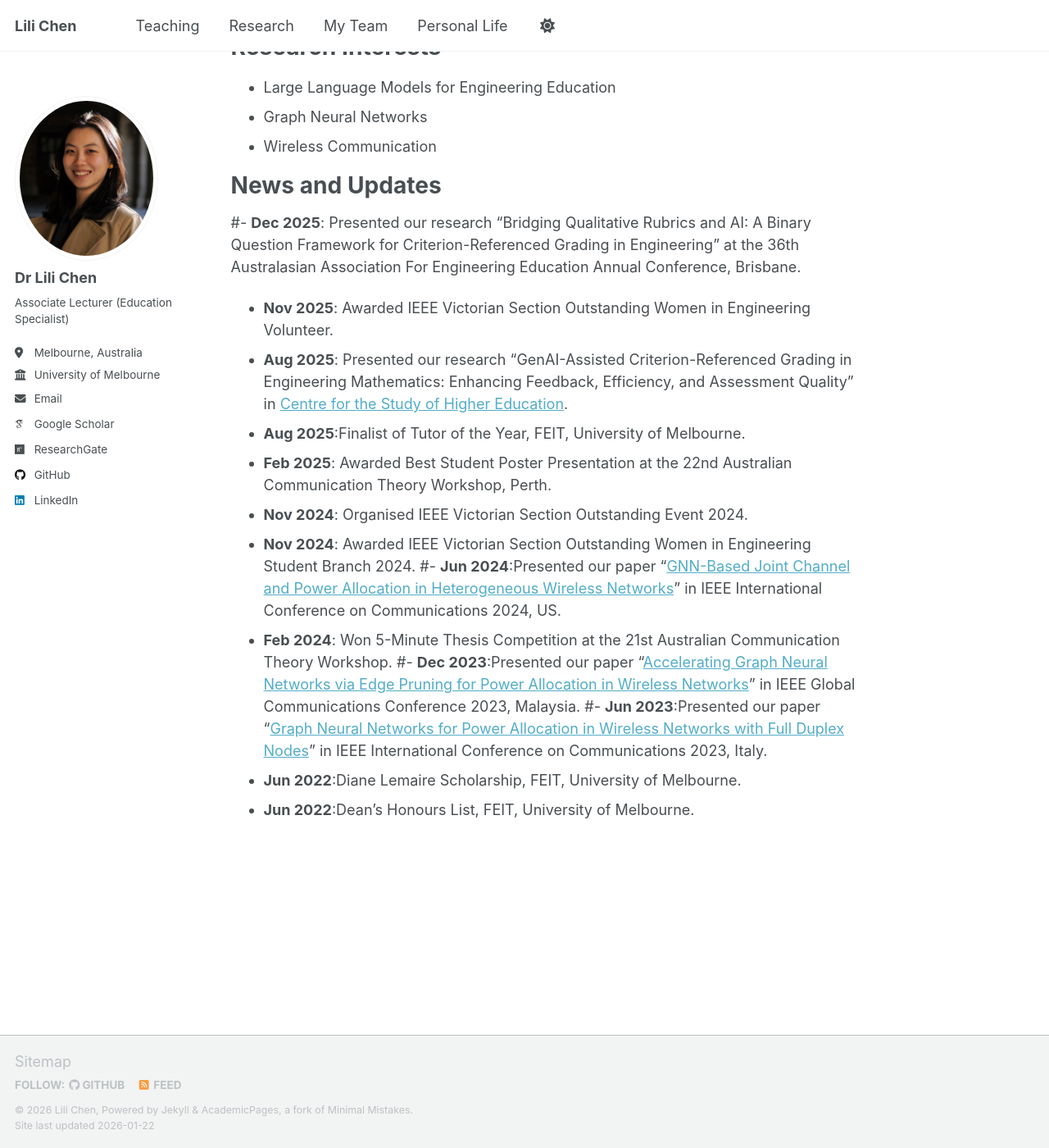
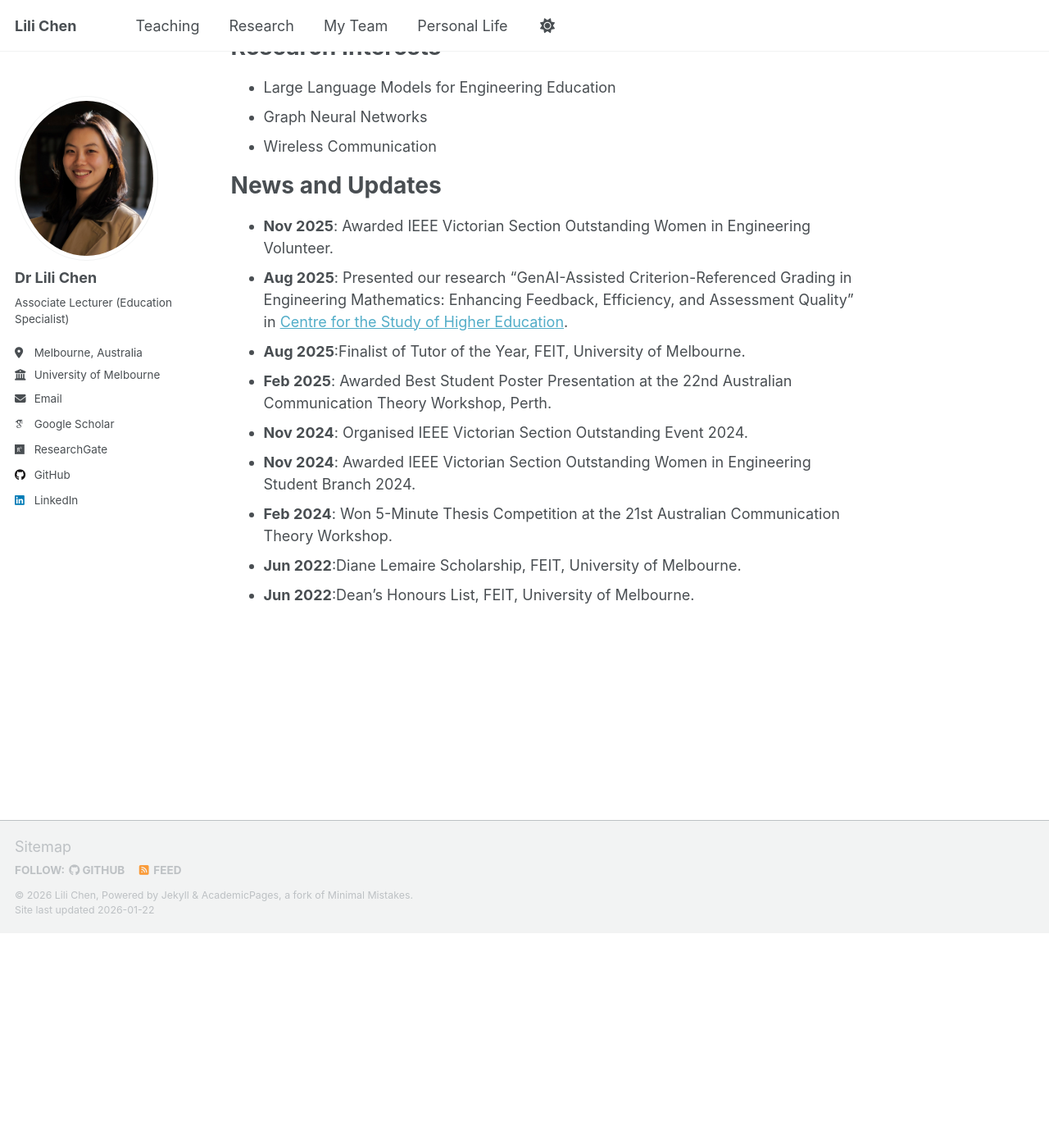
Before and after one commit to LilixChen/lilichen.github.io, a Jekyll site: the page built from _pages/about.md, in a window 1280 px wide and 1400 px high, scrolled down 579 px. Shown: the whole window at 82% size. Built offline with Jekyll 4.4.1, drawn with Linux system fonts in a browser that asks for light colours; some web fonts are replaced; a script that is not in the unit is left out; after the commit the page ends 1717 px from its top, so only the background shows below that.

Commit message:
Update about.md

```diff
--- a/_pages/about.md
+++ b/_pages/about.md
@@ -21,16 +21,12 @@ Research Interests
 
 News and Updates
 ======
-#- **Dec 2025**: Presented our research "Bridging Qualitative Rubrics and AI: A Binary Question Framework for Criterion-Referenced Grading in Engineering" at the 36th Australasian Association For Engineering Education Annual Conference, Brisbane.
 - **Nov 2025**: Awarded IEEE Victorian Section Outstanding Women in Engineering Volunteer.
 - **Aug 2025**: Presented our research "GenAI-Assisted Criterion-Referenced Grading in Engineering Mathematics: Enhancing Feedback, Efficiency, and Assessment Quality" in [Centre for the Study of Higher Education](https://melbourne-cshe.unimelb.edu.au/).
 - **Aug 2025**:Finalist of Tutor of the Year, FEIT, University of Melbourne.
 - **Feb 2025**: Awarded Best Student Poster Presentation at the 22nd Australian Communication Theory Workshop, Perth.
 - **Nov 2024**: Organised IEEE Victorian Section Outstanding Event 2024.
 - **Nov 2024**: Awarded IEEE Victorian Section Outstanding Women in Engineering Student Branch 2024.
-#- **Jun 2024**:Presented our paper "[GNN-Based Joint Channel and Power Allocation in Heterogeneous Wireless Networks](https://ieeexplore.ieee.org/abstract/document/10615380)" in IEEE International Conference on Communications 2024, US.
 - **Feb 2024**: Won 5-Minute Thesis Competition at the 21st Australian Communication Theory Workshop.
-#- **Dec 2023**:Presented our paper "[Accelerating Graph Neural Networks via Edge Pruning for Power Allocation in Wireless Networks](https://ieeexplore.ieee.org/abstract/document/10465155)" in IEEE Global Communications Conference 2023, Malaysia.
-#- **Jun 2023**:Presented our paper "[Graph Neural Networks for Power Allocation in Wireless Networks with Full Duplex Nodes](https://ieeexplore.ieee.org/abstract/document/10283511)" in IEEE International Conference on Communications 2023, Italy.
 - **Jun 2022**:Diane Lemaire Scholarship, FEIT, University of Melbourne.
 - **Jun 2022**:Dean's Honours List, FEIT, University of Melbourne.
```
